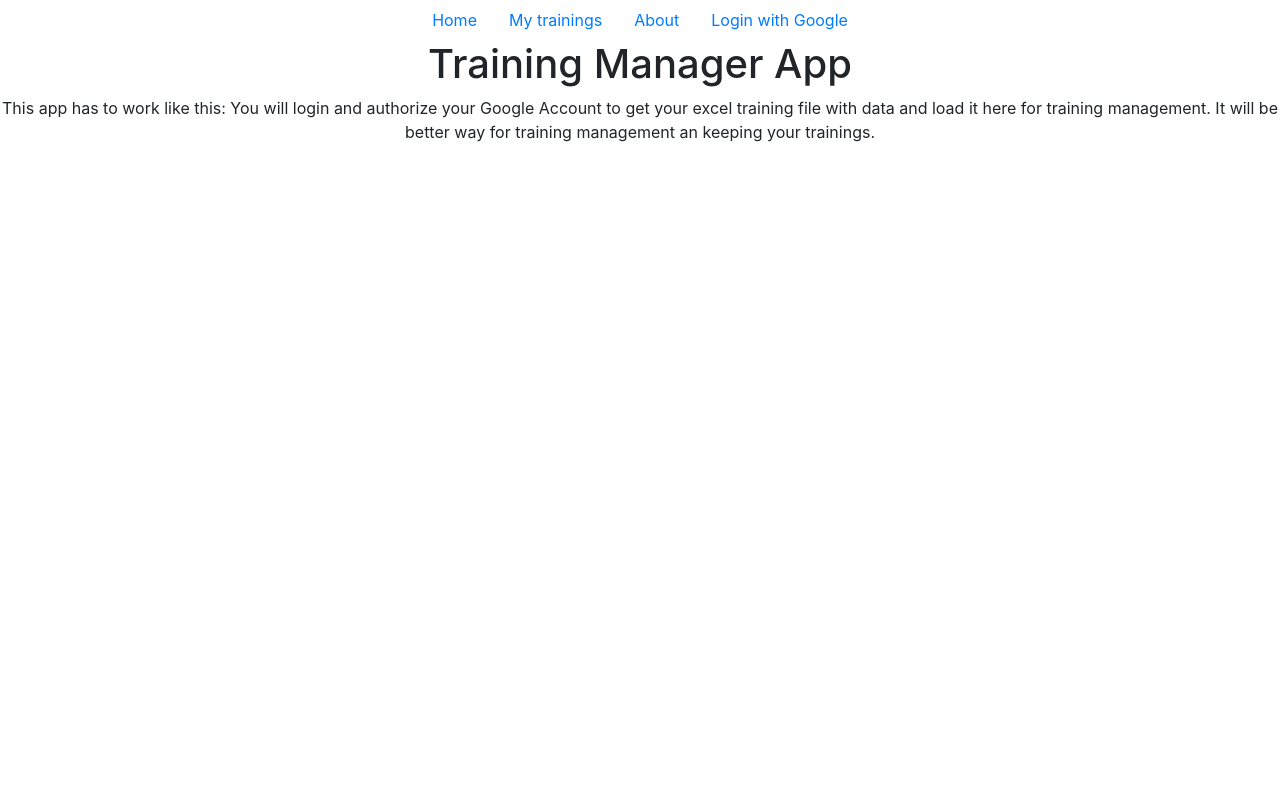
After one commit to zanetagebka/training_manager, a Django app: page /about in a window 1280 px wide. The commit adds this page. Run offline with Django 3.2, Linux system fonts and the light colour scheme; some libraries are stand-ins or nearby versions.

Commit message:
prepare basic for index and about page

```diff
--- a/training_manager/settings.py
+++ b/training_manager/settings.py
@@ -20,7 +20,7 @@ BASE_DIR = Path(__file__).resolve(strict=True).parent.parent
 # See https://docs.djangoproject.com/en/3.1/howto/deployment/checklist/
 
 # SECURITY WARNING: keep the key used in production secret!
-SECRET_KEY = ''
+SECRET_KEY = 'm-)k&wz5hew+)$kb2(%bt8cs$)kbk2+e_54*la=fvvf+x&ly_&'
 
 # SECURITY WARNING: don't run with debug turned on in production!
 DEBUG = True
--- a/training_manager/urls.py
+++ b/training_manager/urls.py
@@ -22,4 +22,5 @@ urlpatterns = [
          TemplateView.as_view(template_name="training_manager_app/index.html")),
     path('admin/', admin.site.urls),
     path('accounts/', include('allauth.urls')),
+    path('about', TemplateView.as_view(template_name="training_manager_app/about.html"))
 ]
--- /dev/null
+++ b/training_manager_app/templates/training_manager_app/about.html
@@ -0,0 +1,8 @@
+{% include "training_manager_app/base.html" %}
+
+{% block description %}
+  <h1 class="text-center">Training Manager App</h1>
+  <div class="text-center">This app has to work like this: You will login and authorize your Google Account
+      to get your excel training file with data and load it here for training management. It will be better
+      way for training management an keeping your trainings.</div>
+{% endblock %}
--- /dev/null
+++ b/training_manager_app/templates/training_manager_app/base.html
@@ -0,0 +1,16 @@
+{% load socialaccount %}
+{% load bootstrap4 %}
+{% bootstrap_css %}
+{% bootstrap_javascript jquery='full' %}
+{% bootstrap_messages %}
+{% include "training_manager_app/navigation.html" %}
+
+<html>
+  <head>
+    <title>Training Manger App</title>
+  </head>
+  <body>
+  {% block navigation %}
+  {% endblock %}
+  </body>
+</html>
--- a/training_manager_app/templates/training_manager_app/navigation.html
+++ b/training_manager_app/templates/training_manager_app/navigation.html
@@ -9,7 +9,7 @@
     <a class="nav-link" href="#">My trainings</a>
   </li>
   <li class="nav-item">
-    <a class="nav-link" href="#">About</a>
+    <a class="nav-link" href="/about">About</a>
   </li>
   <li class="nav-item">
    {% if user.is_authenticated %}
```
Also changed, not shown: training_manager_app/templates/training_manager_app/index.html (+36 -15 lines).
